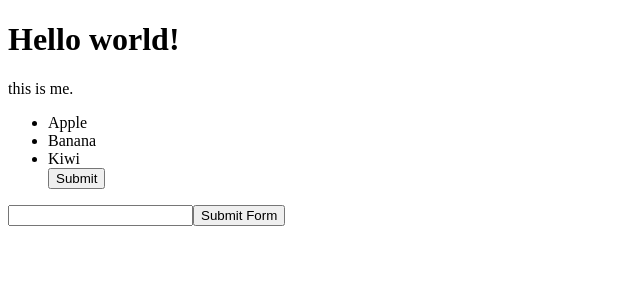
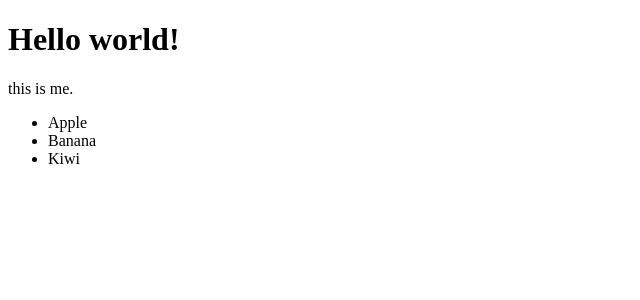
Before and after one commit to Pushpendra6376/Learnig-ReactJS, a React (Vite) app: page / in a window 1280 px wide. Shown: the top 300 px of the page, without its empty margins (0-640 px from the left). Built offline with nearby package versions, Linux system fonts and the light colour scheme.

Commit message:
just removed the submit button

```diff
--- a/src/App.jsx
+++ b/src/App.jsx
@@ -9,14 +9,7 @@ function App(){
         <li className="furit-items">Apple</li>
         <li className="furit-items">Banana</li>
         <li className="furit-items">Kiwi</li>
-        <button type ="submit"> Submit</button>
-
       </ul>
-
-      <form action="onsubmit()">
-          <input type="textarea"/>
-          <button type="submit">Submit Form</button>
-      </form>
     </div>
   )
 }
```
